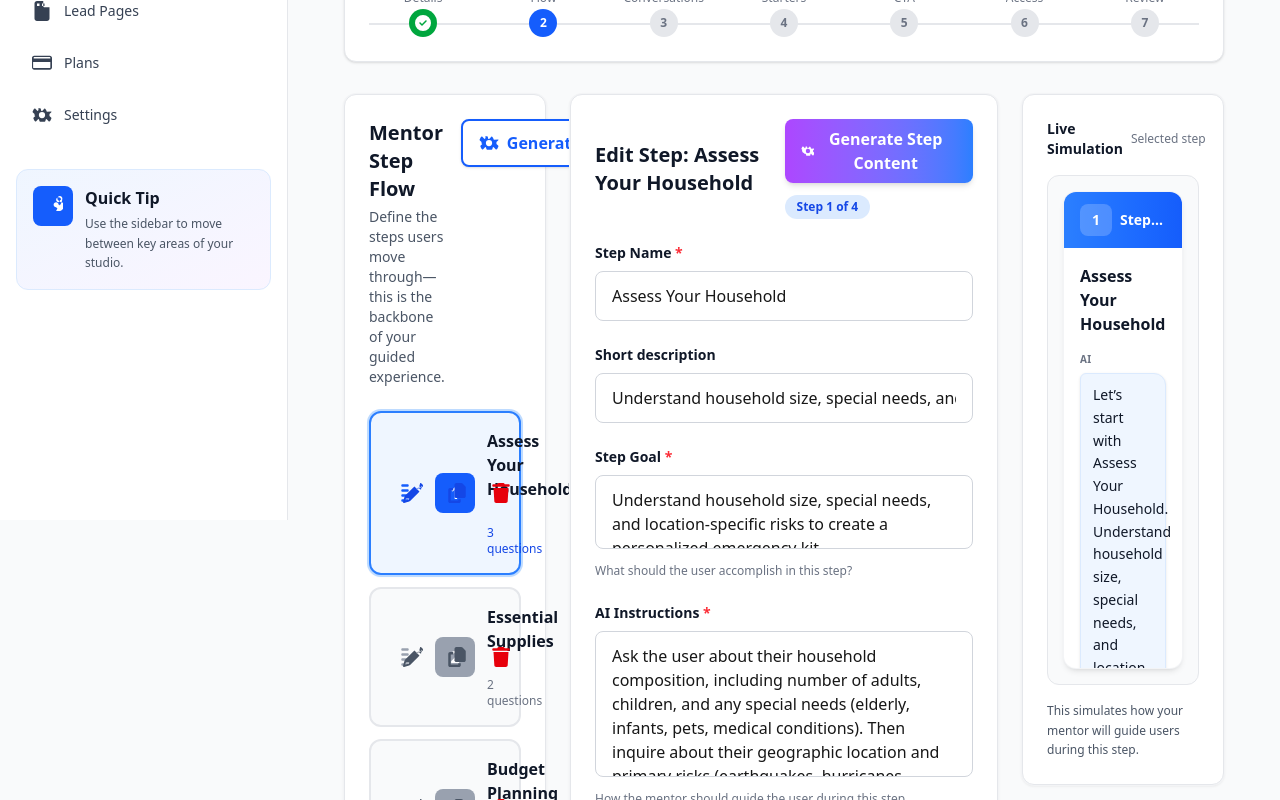
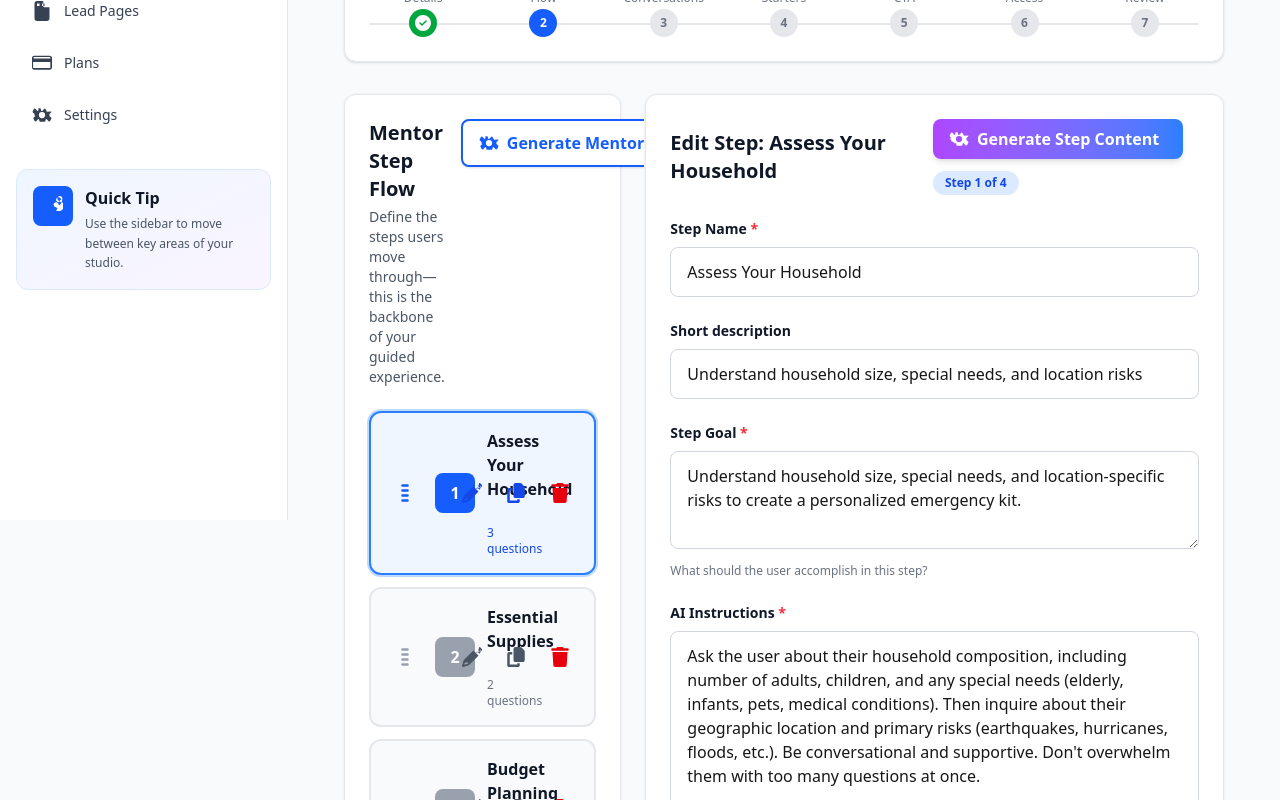
Before and after one commit to actioneramarketing/ai-mentor-studio, a Next.js app: page /studios/1/mentors/new/step-2 in a window 1280 px wide. Shown: the part 280-1080 px from the top of the page. Built offline with nearby package versions, Linux system fonts and the light colour scheme.

Commit message:
Simplify Mentor Flow page to 2-column layout and remove live simulation panel

```diff
--- a/app/(creator)/studios/[studioId]/mentors/new/step-2/page.tsx
+++ b/app/(creator)/studios/[studioId]/mentors/new/step-2/page.tsx
@@ -198,21 +198,6 @@ function mockGenerateStepContent(title: string, goal: string): Pick<FlowStep, "a
   }
 }
 
-function buildSimulatedOpening(step: FlowStep): string {
-  const title = step.title.trim() || "this step"
-  const goal = step.goal.trim()
-  const ins = step.aiInstructions.trim()
-  const parts: string[] = []
-  parts.push(`Let’s start with ${title}.`)
-  if (goal) parts.push(goal)
-  else parts.push("I’ll guide you with a few focused questions so we can move forward together.")
-  if (ins) {
-    const snippet = ins.slice(0, 260).trim()
-    if (snippet) parts.push(snippet.endsWith(".") ? snippet : `${snippet}.`)
-  }
-  return parts.join(" ")
-}
-
 export default function NewMentorStep2Page() {
   const params = useParams()
   const studioId = String(params.studioId ?? "")
@@ -336,9 +321,6 @@ export default function NewMentorStep2Page() {
     })
   }, [])
 
-  const activePreview = selected ?? steps[0]
-  const simulatedOpening = useMemo(() => buildSimulatedOpening(activePreview), [activePreview])
-
   return (
     <div className="bg-gray-50 font-sans">
       <main className="flex-1 overflow-x-hidden overflow-y-auto">
@@ -353,7 +335,7 @@ export default function NewMentorStep2Page() {
           <MentorWizardProgress currentStep={2} />
 
           <div className="grid grid-cols-1 gap-6 lg:grid-cols-12">
-            <div className="space-y-6 lg:col-span-3">
+            <div className="space-y-6 lg:col-span-4">
               <div
                 id="mentor-steps-form"
                 className="rounded-xl border border-gray-200 bg-white p-6 shadow-sm ring-1 ring-gray-100"
@@ -536,7 +518,7 @@ export default function NewMentorStep2Page() {
               </div>
             </div>
 
-            <div className="min-w-0 space-y-6 lg:col-span-6">
+            <div className="min-w-0 space-y-6 lg:col-span-8">
               {selected ? (
                 <div
                   ref={editorRef}
@@ -599,10 +581,10 @@ export default function NewMentorStep2Page() {
                         Step Goal <span className="text-red-500">*</span>
                       </label>
                       <textarea
-                        rows={2}
+                        rows={3}
                         value={selected.goal}
                         onChange={(e) => patchStep(selected.id, { goal: e.target.value })}
-                        className="w-full resize-none rounded-lg border border-gray-300 px-4 py-3 transition-all duration-200 focus:border-blue-500 focus:ring-2 focus:ring-blue-100 focus:outline-none"
+                        className="w-full min-h-[5.5rem] resize-y rounded-lg border border-gray-300 px-4 py-3 transition-all duration-200 focus:border-blue-500 focus:ring-2 focus:ring-blue-100 focus:outline-none"
                       />
                       <p className="mt-2 text-xs text-gray-500">What should the user accomplish in this step?</p>
                     </div>
@@ -612,10 +594,10 @@ export default function NewMentorStep2Page() {
                         AI Instructions <span className="text-red-500">*</span>
                       </label>
                       <textarea
-                        rows={5}
+                        rows={8}
                         value={selected.aiInstructions}
                         onChange={(e) => patchStep(selected.id, { aiInstructions: e.target.value })}
-                        className="w-full resize-none rounded-lg border border-gray-300 px-4 py-3 transition-all duration-200 focus:border-blue-500 focus:ring-2 focus:ring-blue-100 focus:outline-none"
+                        className="w-full min-h-[12rem] resize-y rounded-lg border border-gray-300 px-4 py-3 transition-all duration-200 focus:border-blue-500 focus:ring-2 focus:ring-blue-100 focus:outline-none"
                       />
                       <p className="mt-2 text-xs text-gray-500">How the mentor should guide the user during this step</p>
                     </div>
@@ -760,78 +742,6 @@ export default function NewMentorStep2Page() {
                 </div>
               </div>
             </div>
-
-            <div className="space-y-6 lg:col-span-3">
-              <div className="sticky top-6">
-                <div
-                  id="preview-panel"
-                  className="rounded-xl border border-gray-200 bg-white p-6 shadow-sm ring-1 ring-gray-100"
-                >
-                  <div className="mb-4 flex items-center justify-between gap-2">
-                    <h3 className="text-sm font-bold text-gray-900">Live Simulation</h3>
-                    <span className="shrink-0 text-xs text-gray-500">Selected step</span>
-                  </div>
-
-                  <div className="rounded-xl border border-gray-200 bg-gray-50 p-4">
-                    <div className="overflow-hidden rounded-xl bg-white shadow-md ring-1 ring-gray-100">
-                      <div className="flex items-center justify-between bg-gradient-to-r from-blue-500 to-blue-600 px-4 py-3">
-                        <div className="flex min-w-0 items-center gap-2">
-                          <div className="flex h-8 w-8 shrink-0 items-center justify-center rounded-lg bg-white/20 text-sm font-bold text-white">
-                            {selectedIndex + 1}
-                          </div>
-                          <span className="truncate text-sm font-semibold text-white">
-                            Step {selectedIndex + 1} of {steps.length}
-                          </span>
-                        </div>
-                      </div>
-
-                      <div className="max-h-[min(420px,55vh)] space-y-4 overflow-y-auto p-4">
-                        <h3 className="text-base font-bold text-gray-900">
-                          {activePreview.title.trim() || "Untitled step"}
-                        </h3>
-
-                        <div>
-                          <p className="mb-1.5 text-[10px] font-semibold uppercase tracking-wide text-gray-500">
-                            AI
-                          </p>
-                          <div className="rounded-xl rounded-tl-md border border-blue-100 bg-blue-50 px-3 py-2.5 shadow-sm">
-                            <p className="text-sm leading-relaxed text-gray-900">{simulatedOpening}</p>
-                          </div>
-                        </div>
-
-                        <div>
-                          <p className="mb-1.5 text-[10px] font-semibold uppercase tracking-wide text-gray-500">
-                            User
-                          </p>
-                          <div className="flex flex-col gap-2">
-                            {activePreview.questions.filter((q) => q.trim()).length === 0 ? (
-                              <p className="text-xs text-gray-500">Add suggested questions to see tap options here.</p>
-                            ) : (
-                              activePreview.questions
-                                .map((q) => q.trim())
-                                .filter(Boolean)
-                                .map((q, qi) => (
-                                  <button
-                                    key={`${activePreview.id}-sim-q-${qi}`}
-                                    type="button"
-                                    className="rounded-xl border border-gray-200 bg-white px-3 py-2 text-left text-xs font-medium text-gray-800 shadow-sm transition-colors hover:border-blue-300 hover:bg-blue-50/80"
-                                  >
-                                    {q}
-                                  </button>
-                                ))
-                            )}
-                          </div>
-                        </div>
-                      </div>
-                    </div>
-                  </div>
-
-                  <p className="mt-4 text-xs leading-relaxed text-gray-600">
-                    This simulates how your mentor will guide users during this step.
-                  </p>
-                </div>
-              </div>
-            </div>
           </div>
 
           {flowModalOpen ? (
```
